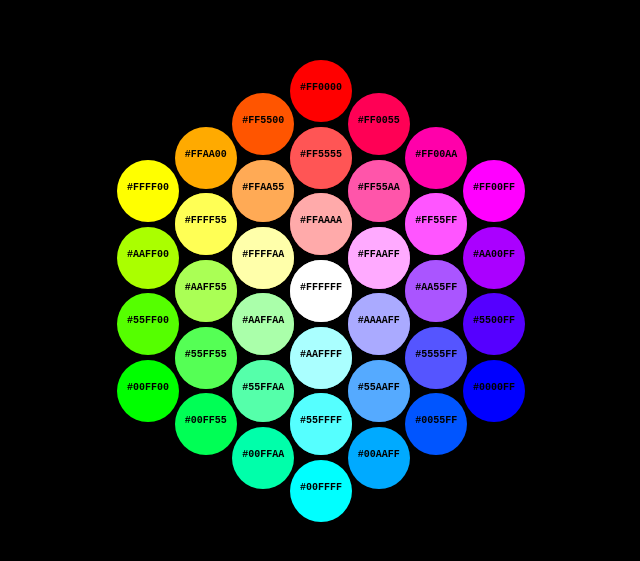
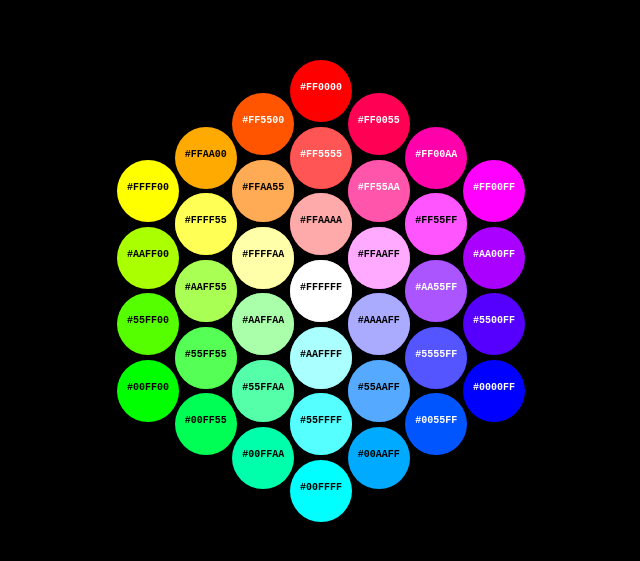
Before and after one commit to pjflanagan/6-bit-color-wheel, a plain HTML site: page index.html in a window 1280 px wide. Shown: the part 109-670 px from the top of the page, without its empty margins (319-959 px from the left). Drawn offline with Linux system fonts and the light colour scheme.

Commit message:
different colors for text

```diff
--- a/index.html
+++ b/index.html
@@ -66,12 +66,20 @@
               const x = normalizedR * redVertex.x + normalizedG * greenVertex.x + normalizedB * blueVertex.x;
               const y = normalizedR * redVertex.y + normalizedG * greenVertex.y + normalizedB * blueVertex.y;
 
+              // Calculate perceived brightness (using relative luminance formula)
+              const r_linear = parseInt(colorMap[r], 16) / 255;
+              const g_linear = parseInt(colorMap[g], 16) / 255;
+              const b_linear = parseInt(colorMap[b], 16) / 255;
+              const luminance = 0.2126 * r_linear + 0.7152 * g_linear + 0.0722 * b_linear;
+              const textColor = luminance < 0.5 ? '#FFF' : '#000';
+
               const colorDiv = document.createElement("div");
               colorDiv.className = "color";
               colorDiv.style.backgroundColor = color;
               colorDiv.style.marginLeft = `${x}px`;
               colorDiv.style.marginTop = `${y}px`;
               colorDiv.innerText = color;
+              colorDiv.style.color = textColor;
 
               document.getElementById("colors").appendChild(colorDiv);
             }
```
